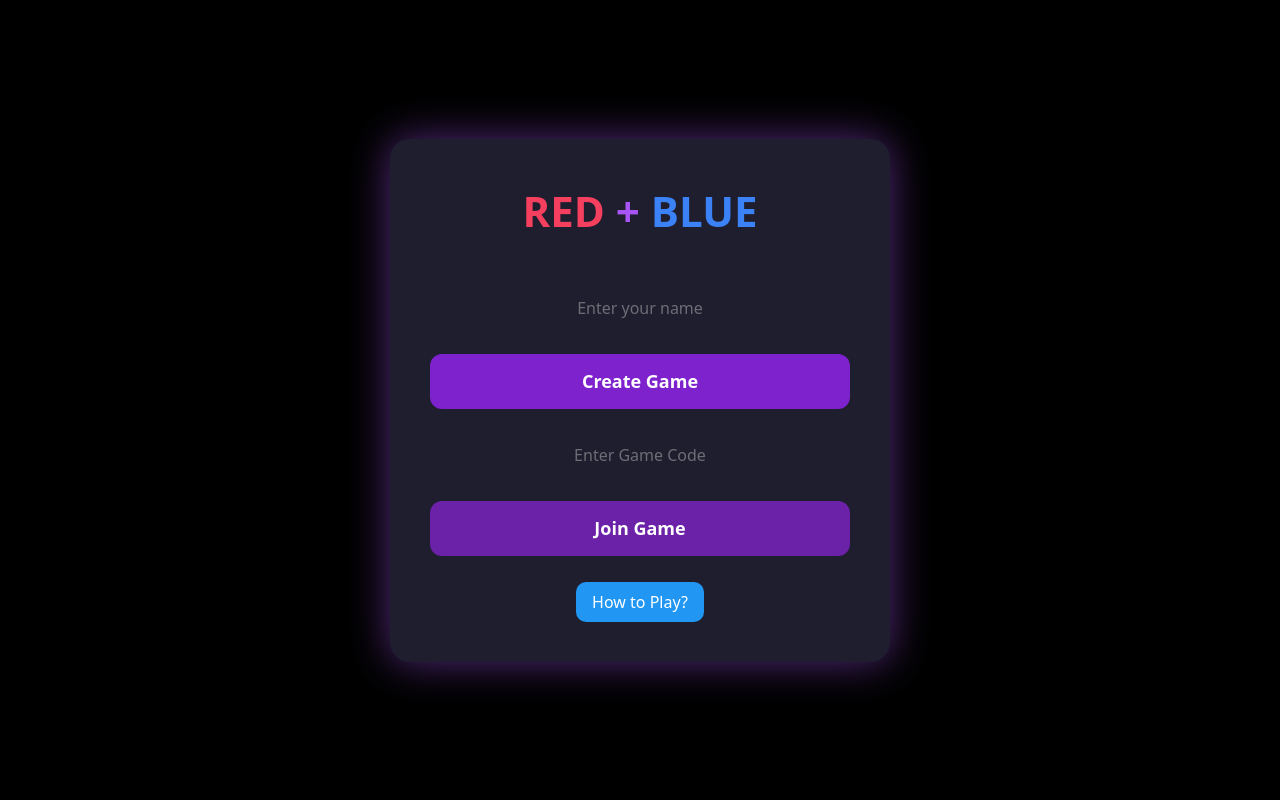
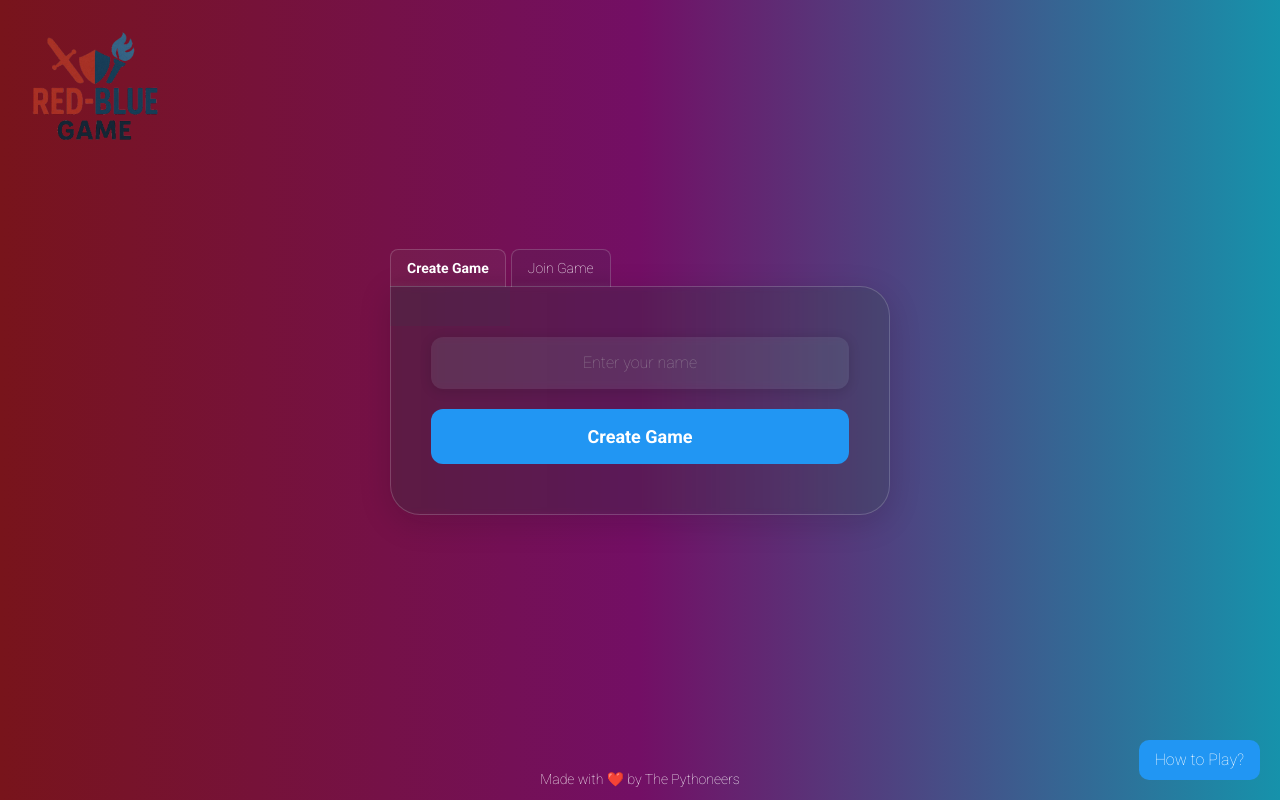
Before and after one commit to PythoneersAssist/RedBlue-Frontend, a React (Vite) app: page / in a window 1280 px wide. Built offline with nearby package versions, Linux system fonts and the light colour scheme.

Commit message:
Improved UI, error for wrong join code, endscreen scores fixed

```diff
--- /dev/null
+++ b/src/pages/ErrorModal.css
@@ -0,0 +1,24 @@
+.error-modal {
+    position: fixed;
+    background-color: rgba(224, 72, 72, 1);
+    border-radius: 8px;
+    padding: 20px;
+    top: 20px;
+    right: 20px;
+    width: auto;
+    height: auto;
+    justify-items: center;
+    box-shadow: 0 2px 8px rgba(0, 0, 0, 0.6);
+    /* Text color */
+    color: white;
+    /* Change font to something cooler from google fonts*/
+    font-family: 'Roboto', sans-serif;
+}
+
+.title-error {
+    position: relative;
+    font-size: 24px;
+    font-weight: bold;
+    margin-bottom: 2px;
+    justify-self: center;
+}
--- /dev/null
+++ b/src/pages/ErrorModal.jsx
@@ -0,0 +1,15 @@
+import React from "react";
+import "./ErrorModal.css";
+
+function ErrorModal({ message, onClose }) {
+    return (
+        <div className="error-modal">
+        <div className="error-modal-content">
+            <div className="title-error">Error</div>
+            <p>{message}</p>
+        </div>
+        </div>
+    );
+}
+
+export default ErrorModal;
--- a/src/pages/GamePage.jsx
+++ b/src/pages/GamePage.jsx
@@ -104,8 +104,8 @@ function GamePage() {
           ]);
 
           setTimeout(() => {
-            if (round < 10) {
-              setRound(prev => prev + 1);
+            if (data.round < 10) {
+              setRound(data.round + 1);
               setResult('');
               setChoiceMade(false);
               setWaitingForOpponent(false);
@@ -115,6 +115,18 @@ function GamePage() {
           }, 4000);
         }
         if (data.event === 'game_over') {
+          if (data.scores && typeof data.scores === 'object') {
+            // Find your and opponent's scores by name
+            const myScore = data.scores[playerName];
+            // Find opponent name (the other key in scores)
+            const opponentNameKey = Object.keys(data.scores).find(name => name !== playerName);
+            const oppScore = data.scores[opponentNameKey];
+
+            setPlayerScore(myScore);
+            setOpponentScore(oppScore);
+
+            setOpponentName(opponentNameKey);
+          }
           setShowEndScreen(true);
         }
         if (data.event === 'game_round_wfp') {
@@ -290,8 +302,8 @@ function GamePage() {
         </ul>
       </div>
       <div className="scoreboard">
-        <div>{myName || 'You'}: {playerScore}</div>
-        <div>{opponentName || 'Waiting...'}: {opponentScore}</div>
+        <div className="player1">{myName || 'You'}: {playerScore}</div>
+        <div className="player2">{opponentName || 'Waiting...'}: {opponentScore}</div>
       </div>
           {!showEndScreen && (
         <>
--- a/src/pages/HomePage.css
+++ b/src/pages/HomePage.css
@@ -1,21 +1,56 @@
+@import url('https://fonts.googleapis.com/css?family=Roboto:100,400,700&display=swap');
+
 /* Fullscreen layout */
+
+body {
+  font-family: "Roboto", sans-serif;
+  font-weight: 100;
+}
+
 .homepage-container {
   height: 100vh;
-  background-color: #000;
+  background: #de2828;
+  background: linear-gradient(90deg, rgba(120, 20, 27, 1) 0%, rgba(115, 15, 101, 1) 50%, rgba(22, 146, 171, 1) 100%);
   display: flex;
   justify-content: center;
   align-items: center;
 }
 
+.logo {
+  position: absolute;
+  top: 20px;
+  left: 20px;
+  width: 150px;
+  height: auto;
+}
+
 /* Card container */
 .card {
-  background-color: #1e1e2f;
+  position: relative;
+  background: rgba(20, 80, 80, 0.1);
+  backdrop-filter: blur(3px) saturate(80%);
+  -webkit-backdrop-filter: blur(6px) saturate(60%);
+  box-shadow: 0 8px 32px 0 rgba(15, 15, 15, 0.15);
+  border: 1px solid rgba(255, 255, 255, 0.18);
   padding: 40px;
-  border-radius: 20px;
-  box-shadow: 0 0 40px rgba(168, 85, 247, 0.5);
+  border-radius: 30px;
+  border-top-left-radius: 0;
   text-align: center;
   width: 90%;
   max-width: 500px;
+}
+
+/* Pseudo-element to hide the border in the top-left where the tabs are */
+.card::before {
+  content: '';
+  position: absolute;
+  top: -1px;
+  left: -1px;
+  width: 120px; /* Adjust width as needed */
+  height: 40px; /* Adjust height as needed */
+  background: rgba(20, 80, 80, 0.1);
+  /* Remove any border overlap */
+  z-index: 1;
 }
 
 /* Title */
@@ -46,30 +81,35 @@
   border: none;
   border-radius: 12px;
   font-size: 18px;
-  font-weight: bold;
+  font-weight: 700;
   cursor: pointer;
   transition: all 0.3s ease;
   color: white;
 }
 
 .create-btn {
-  background-color: #7e22ce;
+  background-color: #2196f3;
 }
 
 .create-btn:hover {
-  background-color: #9333ea;
+  background-color: #1976d2;
 }
 
 .join-btn {
-  background-color: #6b21a8;
+  background-color: #2196f3;
 }
 
 .join-btn:hover {
-  background-color: #7e22ce;
+  background-color: #1976d2;
 }
 
 /* Input */
 .input {
+  background: rgba(255, 255, 255, 0.08);
+  backdrop-filter: blur(4px) saturate(120%);
+  box-shadow: 0 2px 12px 0 rgba(15, 15, 15, 0.15);
+  outline: 2px solid transparent;
+  transition: box-shadow 0.2s, outline 0.2s;
   color: white;
   width: 100%;
   padding: 14px;
@@ -87,6 +127,9 @@
 }
 
 .rules-btn {
+  position: fixed;
+  bottom: 20px;
+  right: 20px;
   margin-top: 1rem;
   padding: 0.5rem 1rem;
   background-color: #2196f3;
@@ -99,3 +142,52 @@
 .rules-btn:hover {
   background-color: #1976d2;
 }
+
+.footer {
+  position: fixed;
+  bottom: 10px;
+  left: 50%;
+  transform: translateX(-50%);
+  color: white;
+  font-size: 14px;
+}
+
+@media (max-width: 768px) {
+  .rules-btn {
+    top: 10px;
+    bottom: unset;
+  }
+}
+
+/* Ensure the card container is positioned relatively so tabs can be positioned absolutely */
+.card {
+  position: relative;
+}
+
+.card-tabs {
+  position: absolute;
+  top: -38px; /* Adjust this value to control how far the tabs extend above the card */
+  left: -1px;
+  display: flex;
+  gap: 5px;
+  color: white;
+}
+
+/* Style for each tab button */
+.card-tabs button {
+  padding: 8px 16px;
+  background: rgba(20, 80, 80, 0.1);
+  backdrop-filter: blur(3px) saturate(80%);
+  border: 1px solid rgba(255, 255, 255, 0.18);
+  border-bottom: none; /* Connects with the card’s border */
+  border-top-left-radius: 8px;
+  border-top-right-radius: 8px;
+  cursor: pointer;
+  font-size: 14px;
+}
+
+/* Active tab style */
+.card-tabs button.active {
+  background: rgba(120, 120, 120, 0.1);
+  font-weight: bold;
+}
--- a/src/pages/HomePage.jsx
+++ b/src/pages/HomePage.jsx
@@ -3,6 +3,7 @@ import { useNavigate } from 'react-router-dom';
 import axios from 'axios';
 import './HomePage.css';
 import RulesModal from './RulesModal';
+import ErrorModal from './ErrorModal';
 
 function HomePage() {
   const navigate = useNavigate();
@@ -10,9 +11,17 @@ function HomePage() {
   const [playerName, setPlayerName] = useState('');
   const [showRules, setShowRules] = useState(false);
 
+  const [showError, setShowError] = useState(false);
+  const [errorMessage, setErrorMessage] = useState('Unexpected error occurred. Please try again later.');
+
+  if (showError) {
+    setTimeout(() => setShowError(false), 5000);
+  }
   const handleCreateGame = async () => {
     if (!playerName.trim()) {
-      alert('Please enter your name!');
+      setShowError(true);
+      setErrorMessage('Please enter your name before creating a game');
+      setTimeout(() => setShowError(false), 5000);
       return;
     }
 
@@ -23,29 +32,60 @@ function HomePage() {
       navigate(`/game?code=${gameCode}&player_name=${encodeURIComponent(playerName)}`);
     } catch (error) {
       console.error('Failed to create game:', error);
-      alert('Could not create game');
+        setShowError(true);
+      setErrorMessage('Failed to create game. Please try again later.');
+      setTimeout(() => setShowError(false), 5000);
     }
   };
 
-  const handleJoinGame = () => {
+  const handleJoinGame = async () => {
   if (!gameCode.trim() || !playerName.trim()) {
-      alert('Please enter both your name and the game code');
+    setShowError(true);
+    setErrorMessage('Please enter both your name and a valid game code');
+    setTimeout(() => setShowError(false), 5000);
     return;
   }
 
-    // Backend-ul nu are /join, așa că doar navigăm
+  try {
+    const response = await axios.get(`http://localhost:8000/api/games?game_code=${gameCode}`);
+    const game = response.data.games && response.data.games[0];
+    if (!game) {
+      setShowError(true);
+      setErrorMessage('Game code not found. Please check and try again.');
+      setTimeout(() => setShowError(false), 5000);
+      return;
+    }
     navigate(`/game?code=${gameCode}&player_name=${encodeURIComponent(playerName)}`);
+  } catch (error) {
+    setShowError(true);
+    setErrorMessage('Failed to join game. Please try again later.');
+    setTimeout(() => setShowError(false), 5000);
+  }
 };
+
+  const [activeTab, setActiveTab] = useState('create');
 
   return (
     <div className="homepage-container">
+      <img src="logo.png" alt="Game Logo" className="logo" />
       <div className="card">
-        <h1 className="title">
-          <span className="red">RED</span>{' '}
-          <span className="plus">+</span>{' '}
-          <span className="blue">BLUE</span>
-        </h1>
+        <div className="card-tabs">
+          <button
+            className={`tab-btn ${activeTab === 'create' ? ' active' : ''}`}
+            onClick={() => setActiveTab('create')}
+          >
+            Create Game
+          </button>
+          <button
+            className={`tab-btn ${activeTab === 'join' ? ' active' : ''}`}
+            onClick={() => setActiveTab('join')}
+          >
+            Join Game
+          </button>
+        </div>
 
+        {activeTab === 'create' && (
+          <>
             <input
               type="text"
               className="input"
@@ -53,11 +93,21 @@ function HomePage() {
               value={playerName}
               onChange={(e) => setPlayerName(e.target.value)}
             />
-
             <button className="btn create-btn" onClick={handleCreateGame}>
               Create Game
             </button>
+          </>
+        )}
 
+        {activeTab === 'join' && (
+          <>
+            <input
+              type="text"
+              className="input"
+              placeholder="Enter your name"
+              value={playerName}
+              onChange={(e) => setPlayerName(e.target.value)}
+            />
             <input
               type="text"
               className="input"
@@ -65,15 +115,22 @@ function HomePage() {
               value={gameCode}
               onChange={(e) => setGameCode(e.target.value)}
             />
-
             <button className="btn join-btn" onClick={handleJoinGame}>
               Join Game
             </button>
+          </>
+        )}
 
+        {showRules && <RulesModal onClose={() => setShowRules(false)} />}
+      </div>
+      {showError && <ErrorModal message={errorMessage} onClose={() => setShowError(false)} />}
       <button className="rules-btn" onClick={() => setShowRules(true)}>
         How to Play?
       </button>
-        {showRules && <RulesModal onClose={() => setShowRules(false)} />}
+      <div className="footer">
+        <p className="footer-text">
+          Made with ❤️ by The Pythoneers
+        </p>
       </div>
     </div>
   );
```
Also changed, not shown: src/pages/GamePage.css (+63 -6 lines), public/logo.png (added). Lines whose indentation alone changed are shown as unchanged.
